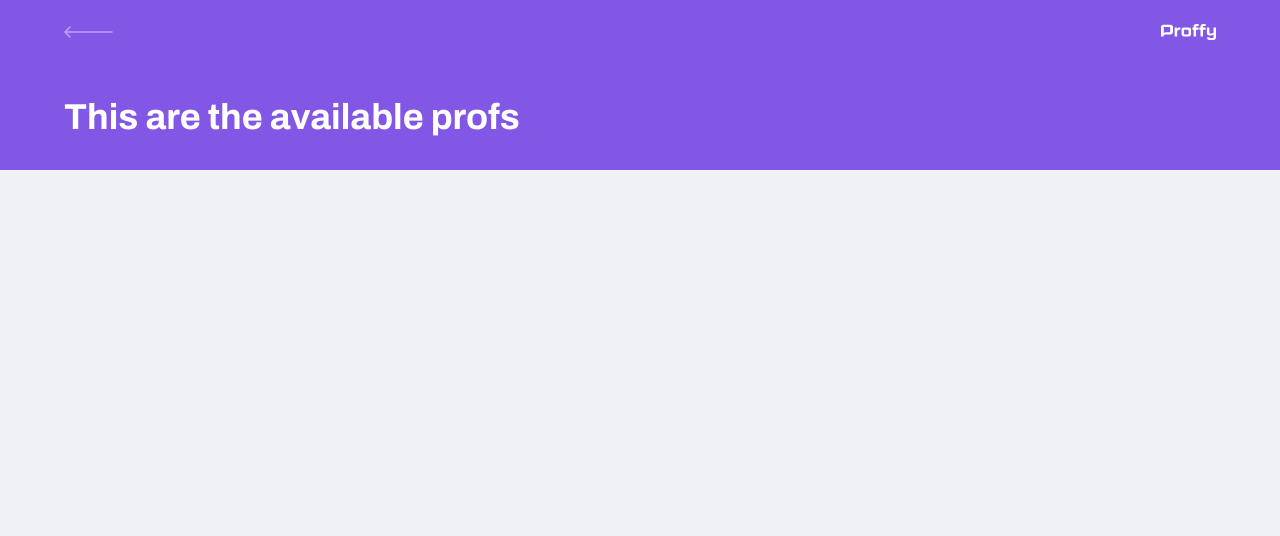
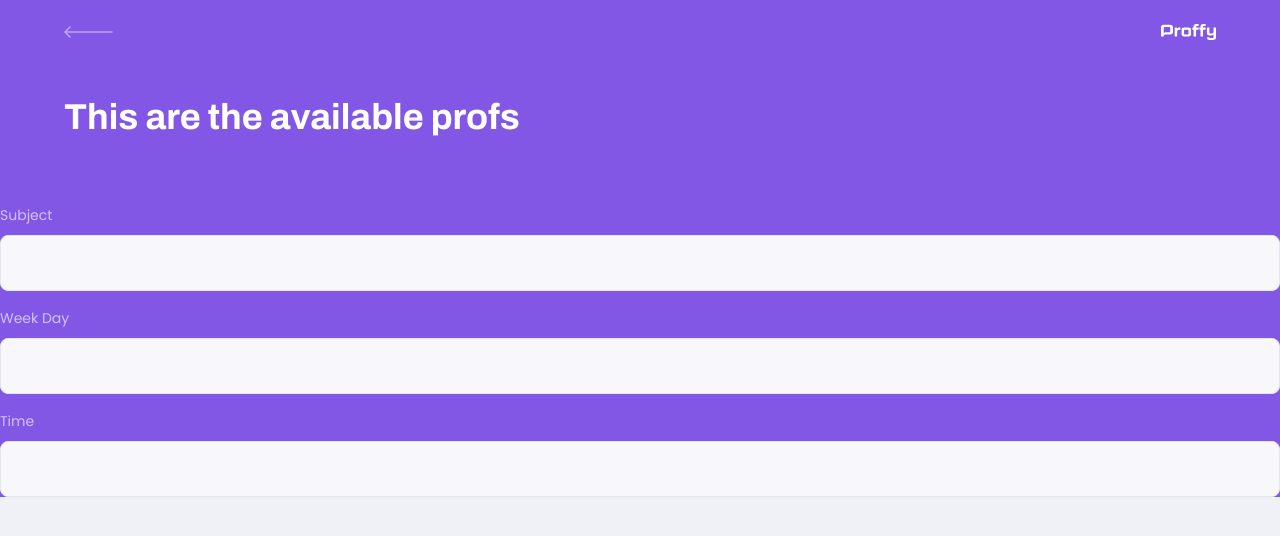
Before and after one commit to BrunoRNova1s/proffy, a React (Create React App) app in the folder web/: page /study in a window 1280 px wide. Shown: the top 536 px of the page. Built offline with nearby package versions, Linux system fonts and the light colour scheme.

Commit message:
search-teachers v_1

```diff
--- a/web/src/components/PageHeader/index.tsx
+++ b/web/src/components/PageHeader/index.tsx
@@ -11,7 +11,7 @@
 
 const PageHeader: React.FC<PageHeaderProps> = (props) => {
   return (
-    <div className="page-header">
+    <header className="page-header">
       <div className="top-bar-container">
         <Link to='/'>
           <img src={backIcon} alt="back" />
@@ -21,7 +21,9 @@
       <div className="header-content">
         <strong>{props.title}</strong>
       </div>
-    </div>
+
+      {props.children}
+    </header>
   );
 }
 
--- a/web/src/pages/TeacherList/index.tsx
+++ b/web/src/pages/TeacherList/index.tsx
@@ -3,13 +3,29 @@
 
 import PageHeader from "../../components/PageHeader";
 
-import './style.css'
+import "./style.css";
 
 function TeacherList() {
   return (
     <div id="page-teacher-list" className="container">
-        <PageHeader title='This are the available profs' />
+      <PageHeader title="This are the available profs">
+        <form id="search-teachers">
+          <div className="input-block">
+            <label htmlFor="subject">Subject</label>
+            <input type="text" id="subject" />
+          </div>
 
+          <div className="input-block">
+            <label htmlFor="week_day">Week Day</label>
+            <input type="text" id="week_day" />
+          </div>
+
+          <div className="input-block">
+            <label htmlFor="time">Time</label>
+            <input type="text" id="time" />
+          </div>
+        </form>
+      </PageHeader>
     </div>
   );
 }
--- a/web/src/pages/TeacherList/style.css
+++ b/web/src/pages/TeacherList/style.css
@@ -1,4 +1,60 @@
 #page-teacher-list {
-    width: 100vw;
-    height: 100vh;
+  width: 100vw;
+  height: 100vh;
 }
+
+.page-header .header-content {
+  width: 90%;
+  margin: 0 auto;
+  position: relative;
+  margin: 3.2rem auto;
+}
+
+.page-header .header-content strong {
+  font: 700 3.6rem Archivo;
+  line-height: 4.2rem;
+  color: var(--color-title-in-primary);
+}
+
+#search-teachers {
+  margin-top: 3.2rem;
+}
+
+#search-teachers label {
+  color: var(--color-text-in-primary);
+}
+
+#search-teachers .input-block {
+    position: relative;
+}
+
+#search-teachers .input-block + .input-block {
+    margin-top: 1.4rem;
+}
+
+#search-teachers .input-block label {
+    font-size: 1.4rem;
+}
+
+#search-teachers .input-block input {
+    width: 100%;
+    height: 5.6rem;
+    margin-top: 0.8rem;
+    border-radius: 0.8rem;
+    background: var(--color-input-background);
+    border: 1px solid var(--color-line-in-white);
+    outline: 0;
+    padding: 0 1.6rem;
+    font: 1.6rem Archivo;
+}
+
+#search-teachers .input-block:focus-within::after {
+    width: calc(100% - 3.2rem);
+    height: 2px;
+    content: '';
+    background: var(--color-primary-light);
+    position: absolute;
+    left: 1.6rem;
+    right: 1.6rem;
+    bottom: 0;
+}
```
